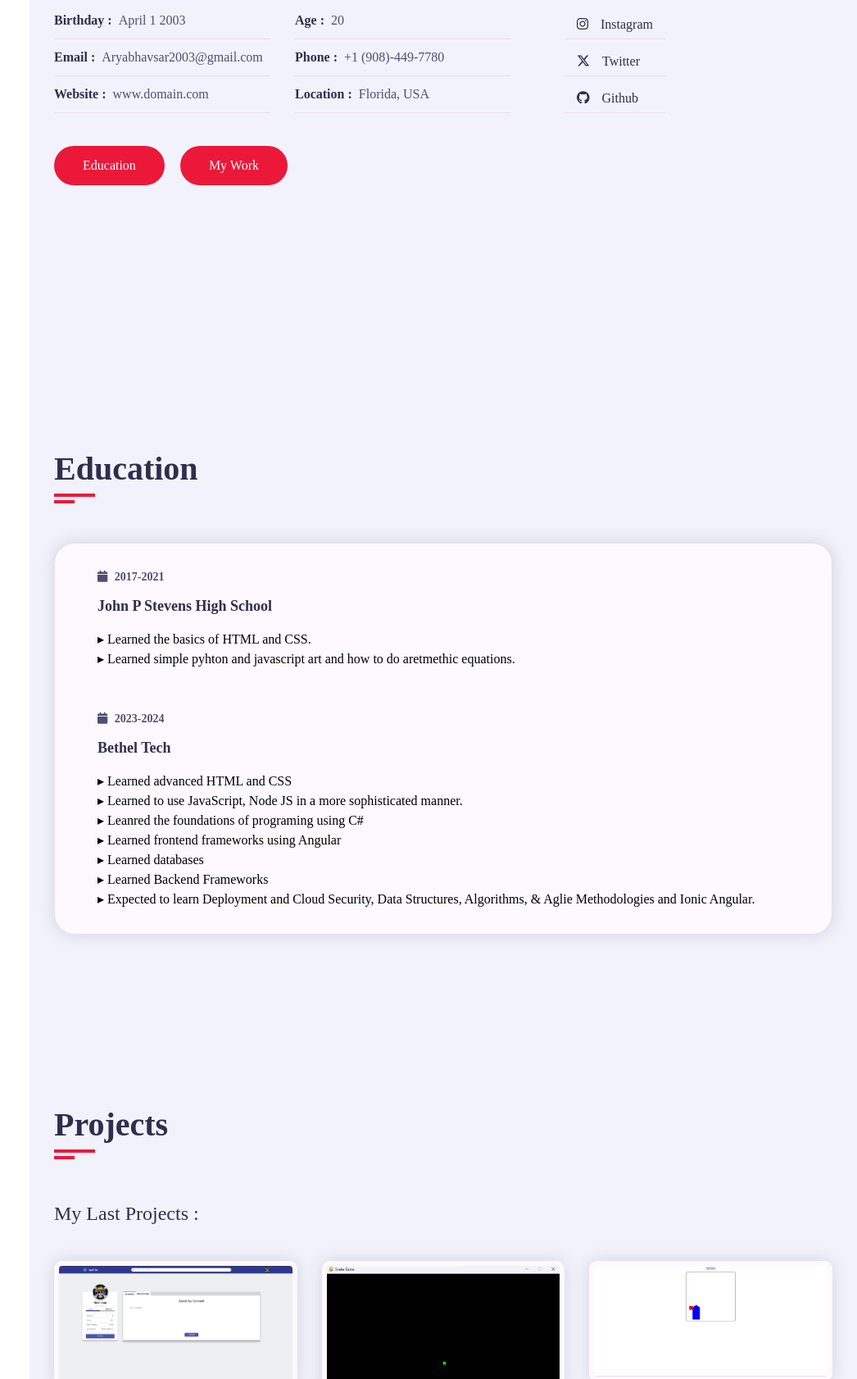
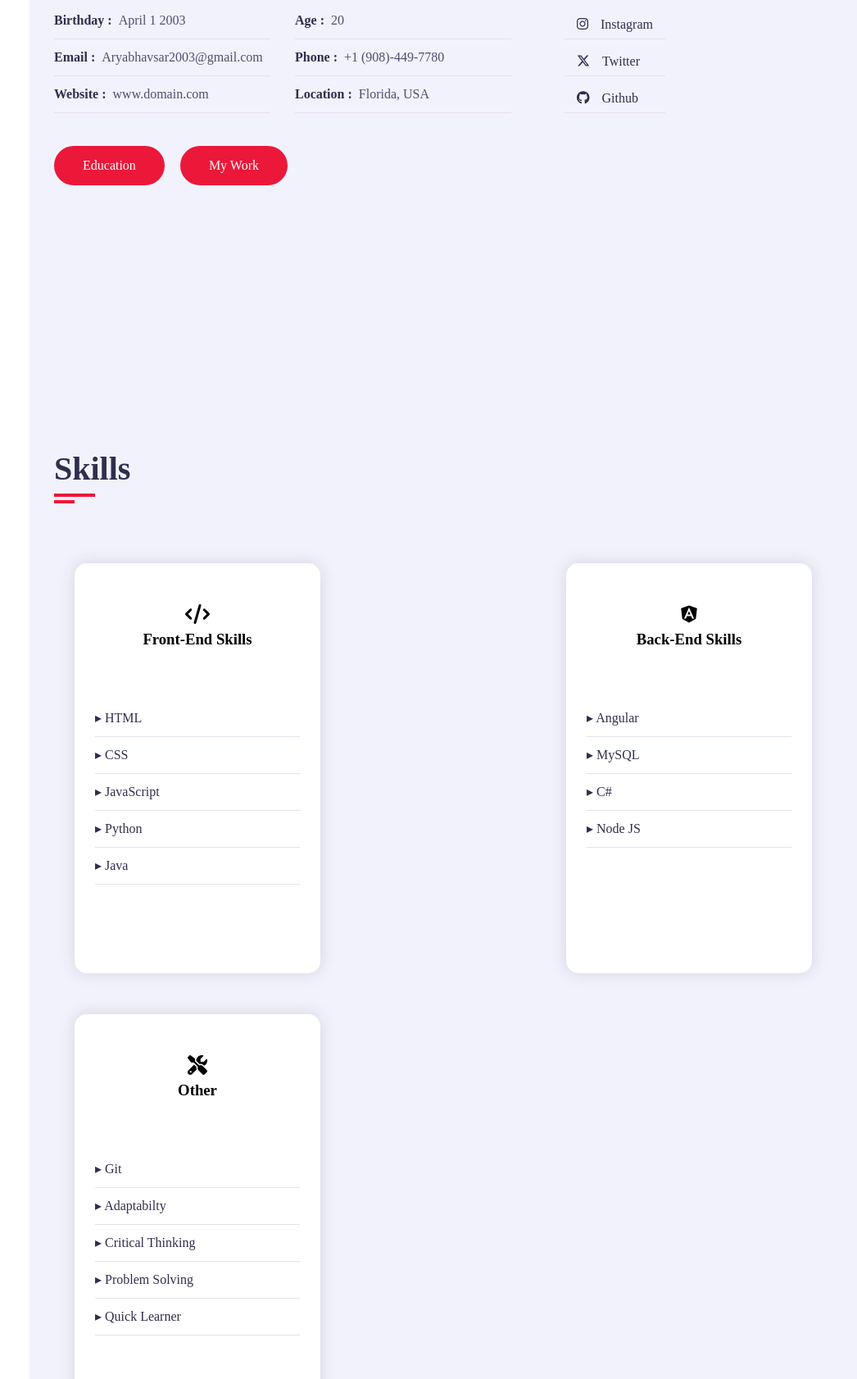
Before and after one commit to AryaBhavsar03/Portfolio, a plain HTML site: page index.html in a window 1280 px wide. Shown: the part 1118-2800 px from the top of the page at 82% size, without its empty margins (234-1280 px from the left). Drawn offline with nearby package versions, Linux system fonts and the light colour scheme; a web font is replaced by a local one.

Commit message:
Finished Portfolio

```diff
--- a/index.html
+++ b/index.html
@@ -10,6 +10,29 @@
     <link rel="Stylesheet" href="https://cdnjs.cloudflare.com/ajax/libs/font-awesome/6.5.1/css/all.min.css">
 </head>
 <body>
+    <script>
+        window.addEventListener('scroll', function() {
+            var sections = document.querySelectorAll('section');
+            var navLinks = document.querySelectorAll('.nav-link');
+
+            var currentSectionIndex = 0;
+            var currentSectionOffset = Math.abs(sections[0].getBoundingClientRect().top);
+
+            for (var i = 1; i < sections.length; i++) {
+                var sectionOffset = Math.abs(sections[i].getBoundingClientRect().top);
+                if (sectionOffset < currentSectionOffset) {
+                    currentSectionIndex = i;
+                    currentSectionOffset = sectionOffset;
+                }
+            }
+
+            for (var i = 0; i < navLinks.length; i++) {
+                navLinks[i].classList.remove('active');
+            }
+
+            navLinks[currentSectionIndex].classList.add('active');
+        });
+    </script>
     <!--Main Container-->
     <div class="main-container">
         <!--Side Menu-->
@@ -23,7 +46,8 @@
             <ul class="nav">
                 <li><a href="#home" class="active nav-link"><i class="fa-solid fa-house"></i>Home</a></li>
                 <li><a href="#about" class="nav-link"><i class="fa-solid fa-user"></i>About</a></li>
-                <li><a href="#education" class="nav-link"><i class="fa-solid fa-graduation-cap"></i>Education</a></li>
+                <li><a href="#skills" class="nav-link"><i class="fa-solid fa-tools"></i>Skills</a></li>
+                <li><a href="#experience" class="nav-link"><i class="fa-solid fa-graduation-cap"></i>Experience</a></li>
                 <li><a href="#project" class="nav-link"><i class="fa-solid fa-briefcase"></i>Projects</a></li>
             </ul>
         </div>
@@ -102,41 +126,106 @@
                     </div>
                 </div>
             </section>
-            <section id="education" class="education section">
+            <section id="skills" class="skills section">
                 <div class="container">
                     <div class="row">
                         <div class="section-title padd-15">
-                            <h2>Education</h2>
+                            <h2>Skills</h2>
                         </div>
                     </div>
                     <div class="row">
-                        <div class="education-content padd-15">
+                        <div class="skills-content padd-15">
+                            <div class="row">
+                                <div class="section-divider"></div>
+                            </div>
+                            <div class="skills-wrapper">
+                                <div class="skills-section" style="background-color: white; border-radius: 15px;">
+                                    <h1><i class="fa-solid fa-code section-icon"></i></h1>
+                                    <h3 class="section-title">Front-End Skills</h3>
+                                    <ul class="skills-list">
+                                        <li>▸ HTML</li>
+                                        <li>▸ CSS</li>
+                                        <li>▸ JavaScript</li>
+                                        <li>▸ Python</li>
+                                        <li>▸ Java</li>
+                                    </ul>
+                                </div>
+                                <div class="skills-section" style="background-color: white; border-radius: 15px;">
+                                    <h1><i class="fa-brands fa-angular section-icon"></i></h1>
+                                    <h3 class="section-title">Back-End Skills</h3>
+                                    <ul class="skills-list">
+                                        <li>▸ Angular</li>
+                                        <li>▸ MySQL</li>
+                                        <li>▸ C#</li>
+                                        <li>▸ Node JS</li>
+                                    </ul>
+                                </div>
+                                <div class="skills-section" style="background-color: white; border-radius: 15px;">
+                                    <h1><i class="fa-solid fa-screwdriver-wrench section-icon"></i></h1>
+                                    <h3 class="section-title">Other</h3>
+                                    <ul class="skills-list">
+                                        <li>▸ Git</li>
+                                        <li>▸ Adaptabilty</li>
+                                        <li>▸ Critical Thinking</li>
+                                        <li>▸ Problem Solving</li>
+                                        <li>▸ Quick Learner</li>
+                                    </ul>
+                                </div>
+                            </div>
+                        </div>
+                    </div>
+                </div>
+            </section>
+            <section id="experience" class="experience section">
+                <div class="container">
+                    <div class="row">
+                        <div class="section-title padd-15">
+                            <h2>Experience</h2>
+                        </div>
+                    </div>
+                    <div class="row">
+                        <div class="experience-content padd-15">
                             <div class="row">
                                 <div class="timeline-box padd-15">
                                     <div class="timeline shadow-dark">
                                         <div class="timeline-item">
                                             <div class="circle-dot">
                                                 <h3 class="timeline-date">
-                                                    <i class="fa-solid fa-calendar"></i> 2017-2021
+                                                    <i class="fa-solid fa-calendar"></i> 2024 - Present
                                                 </h3>
-                                                <h4 class="timeline-title">John P Stevens High School</h4>
-                                                <p>▸ Learned the basics of HTML and CSS.</p>
-                                                <p>▸ Learned simple pyhton and javascript art and how to do aretmethic equations.</p>
-                                            </div>
-                                        </div>
-                                        <div class="timeline-item">
-                                            <div class="circle-dot">
-                                                <h3 class="timeline-date">
-                                                    <i class="fa-solid fa-calendar"></i> 2023-2024
-                                                </h3>
-                                                <h4 class="timeline-title">Bethel Tech</h4>
-                                                <p>▸ Learned advanced HTML and CSS</p>
-                                                <p>▸ Learned to use JavaScript, Node JS in a more sophisticated manner.</p>
-                                                <p>▸ Leanred the foundations of programing using C#</p>
-                                                <p>▸ Learned frontend frameworks using Angular </p>
-                                                <p>▸ Learned databases</p>
-                                                <p>▸ Learned Backend Frameworks</p>
-                                                <p>▸ Expected to learn Deployment and Cloud Security, Data Structures, Algorithms, & Aglie Methodologies and Ionic Angular.</p>
+                                                <h4 class="timeline-title">Sunken Services, LLC - Game Developer</h4>
+                                                <p>▸ Enhanced player experience by designing and implementing
+                                                    engaging game levels and mechanics.
+                                                </p>
+                                                <br>
+                                                <p>▸ Streamlined game development process for increased efficiency
+                                                    through collaboration with cross-functional teams.
+                                                </p>
+                                                <br>
+                                                <p>
+                                                    ▸ Optimized game performance by identifying and resolving technical
+                                                    issues, ensuring smooth gameplay on various platforms.
+                                                </p>
+                                                <br>
+                                                <p>
+                                                    ▸ Developed innovative gameplay mechanics to provide challenging
+                                                    and enjoyable gaming experiences.\
+                                                </p>
+                                                <br>
+                                                <p>
+                                                    ▸ Contributed to successful project completions by adhering to strict
+                                                    deadlines and effectively managing time and resources.
+                                                </p>
+                                                <br>
+                                                <p>
+                                                    ▸ Developed and maintained game features, including player
+                                                    profiles, in-game currency, and leaderboards.
+                                                </p>
+                                                <br>
+                                                <p>
+                                                    ▸ Improved overall game quality with thorough playtesting, identifying
+                                                    areas needing improvement or adjustment.
+                                                </p>
                                             </div>
                                         </div>
                                     </div>
--- a/style.css
+++ b/style.css
@@ -299,7 +299,6 @@ h3.slogan {
   border-bottom: 10px solid var(--skin-color);
   border-right: 10px solid var(--skin-color);
   right: -10px;
-  bottom: -10px;
 }
 
 .home-img::before {
@@ -403,16 +402,18 @@ h3.slogan {
   max-width: 40%;
   margin-top: 40px;
 }
-.education .education-content {
+
+.experience .experience-content {
   flex: 0 0 100%;
   max-width: 100%;
 }
 
-.education .education-content .timeline-box {
+.experience .experience-content .timeline-box {
   flex: 0 0 100%;
   max-width: 100%;
 }
-.education .education-content .timeline {
+
+.experience .experience-content .timeline {
   background-color: var(--bg-black-100);
   padding: 30px 15px;
   border: 1px solid var(--bg-black-50);
@@ -420,24 +421,29 @@ h3.slogan {
   width: 100%;
   position: relative;
 }
-.education .education-content .timeline .timeline-item {
+
+.experience .experience-content .timeline .timeline-item {
   position: relative;
   padding-left: 37px;
   padding-bottom: 50px;
 }
-.education .education-content .timeline .timeline-item:last-child {
+
+.experience .experience-content .timeline .timeline-item:last-child {
   padding-bottom: 0;
 }
-.education .education-content .timeline .timeline-date {
+
+.experience .experience-content .timeline .timeline-date {
   font-weight: 800;
   font-size: 14px;
   margin-bottom: 12px;
   color: var(--text-black-700);
 }
-.education .education-content .timeline .timeline-date .fa-solid {
+
+.experience .experience-content .timeline .timeline-date .fa-solid {
   margin-right: 5px;
 }
-.education .education-content .timeline .timeline-title {
+
+.experience .experience-content .timeline .timeline-title {
   font-weight: 700;
   font-size: 18px;
   margin-bottom: 15px;
@@ -511,3 +517,49 @@ h3.slogan {
     max-width: 100%;
   }
 }
+
+.skills-wrapper {
+  display: flex;
+  justify-content: space-between;
+  flex-wrap: wrap;
+}
+
+.skills-section {
+  background-color: white;
+  border-radius: 15px;
+  margin: 25px;
+  box-shadow: 0 0 20px rgba(48, 46, 77, 0.15);
+  width: 300px;
+  height: 500px;
+}
+
+.skills-list {
+  padding-left: 25px;
+  padding-right: 25px;
+}
+
+.skills-section .section-title {
+  padding-top: 5px;
+  text-align: center;
+}
+
+.skills .skills-content .skills-section .skills-list li {
+  font-weight: 200;
+  padding: 10px 0;
+  font-size: 16px;
+  color: var(--text-black-900);
+  border-bottom: 1px solid var(--bg-black-50);
+}
+
+.skills .skills-content .skills-section .skills-list li span {
+  font-weight: 400;
+  color: var(--text-black-700);
+  margin-left: 4px;
+  display: inline-block;
+}
+
+.skills-section .section-icon {
+  padding-top: 50px;
+  display: block;
+  text-align: center;
+}
```
